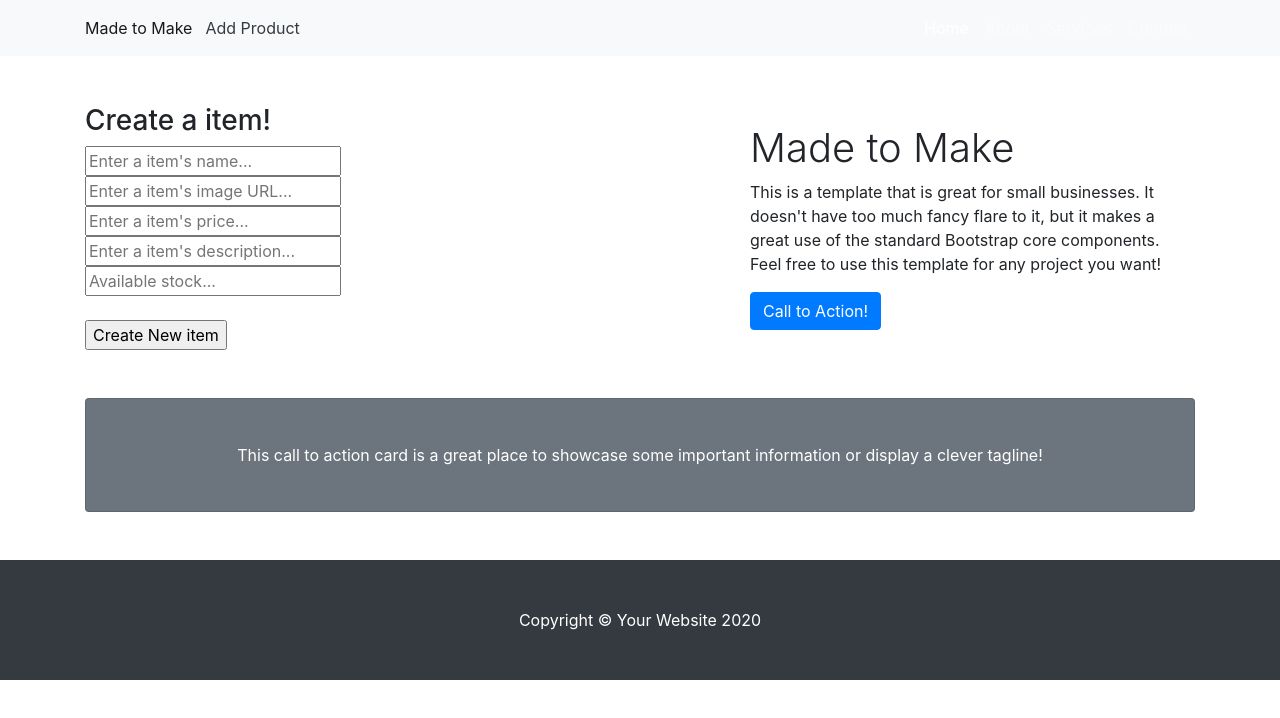
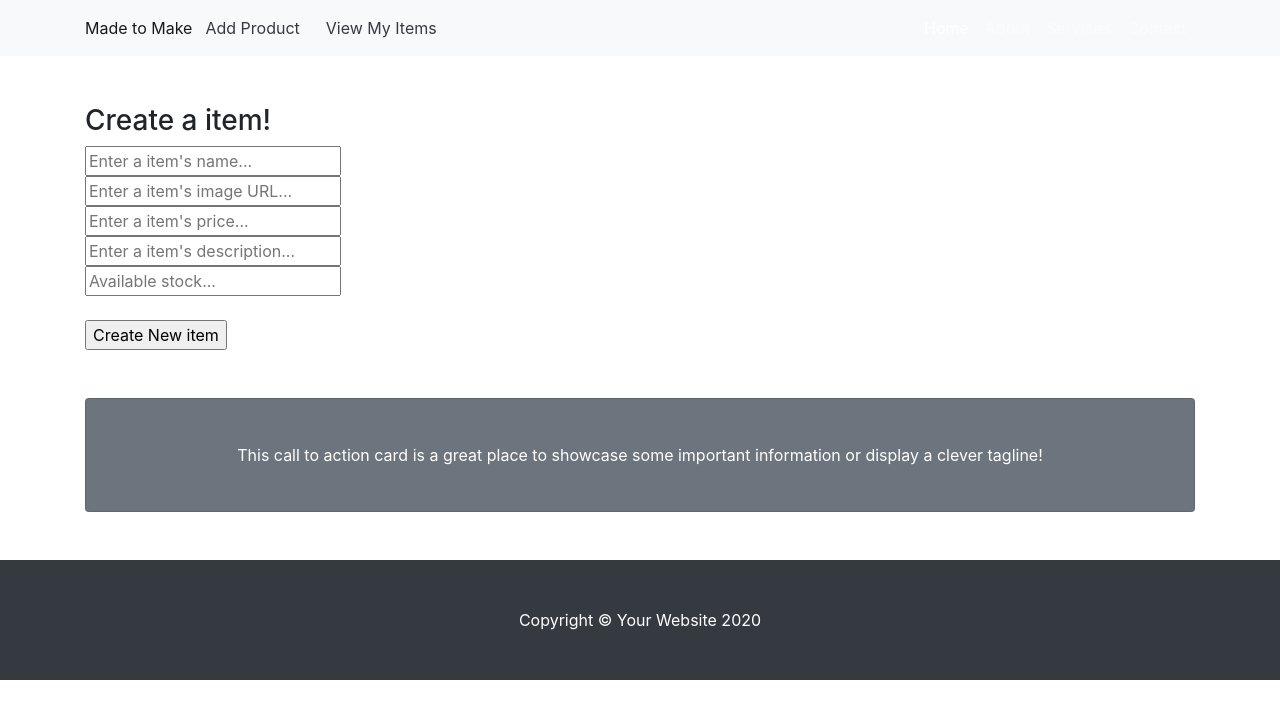
Before and after one commit to alexpac27/Made-To-Make, a website: page index.html in a window 1280 px wide. Drawn offline with Linux system fonts and the light colour scheme; no server answers.

Commit message:
added my items button

```diff
--- a/index.html
+++ b/index.html
@@ -25,6 +25,7 @@
     <div class="container">
       <a class="navbar-title" href="#">Made to Make</a>
       <button type="button" id="add-button" class="btn btn-outline-light text-dark">Add Product</button>
+      <button type="button" id="my-items-button" class="btn btn-outline-light text-dark">View My Items</button>
       <!-- <button class="navbar-toggler" type="button" data-toggle="collapse" data-target="#navbarResponsive" aria-controls="navbarResponsive" aria-expanded="false" aria-label="Toggle navigation">
         <span class="navbar-toggler-icon"></span>
       </button> -->
@@ -114,11 +115,11 @@
         </form>
       </div>
       <!-- /.col-lg-8 -->
-      <div class="col-lg-5">
+      <!-- <div class="col-lg-5">
         <h1 class="font-weight-light">Made to Make</h1>
         <p>This is a template that is great for small businesses. It doesn't have too much fancy flare to it, but it makes a great use of the standard Bootstrap core components. Feel free to use this template for any project you want!</p>
         <a class="btn btn-primary" href="#">Call to Action!</a>
-      </div>
+      </div> -->
       <!-- /.col-md-4 -->
     </div>
     <!-- /.row -->
--- a/src/index.js
+++ b/src/index.js
@@ -10,8 +10,9 @@ document.addEventListener("DOMContentLoaded", ()=> {
     const addButton = document.getElementById("add-button")
     const formDiv = document.querySelector('.col-lg-7')
     const form = document.querySelector('form')
+    const myItemsBtn = document.querySelector('#my-items-button')
 
-
+    console.log(myItemsBtn)
 
 
     // HIDDEN FORM
@@ -27,6 +28,13 @@ document.addEventListener("DOMContentLoaded", ()=> {
     });
 
     // END OF HIDDEN FORM
+
+    // myItemsBtn.addEventListener("click", (e) => {
+    //     console.log(e.target)
+
+    // })
+
+    // function userItems()
 
     function fetchItems(){
     fetch(itemsUrl)
```
